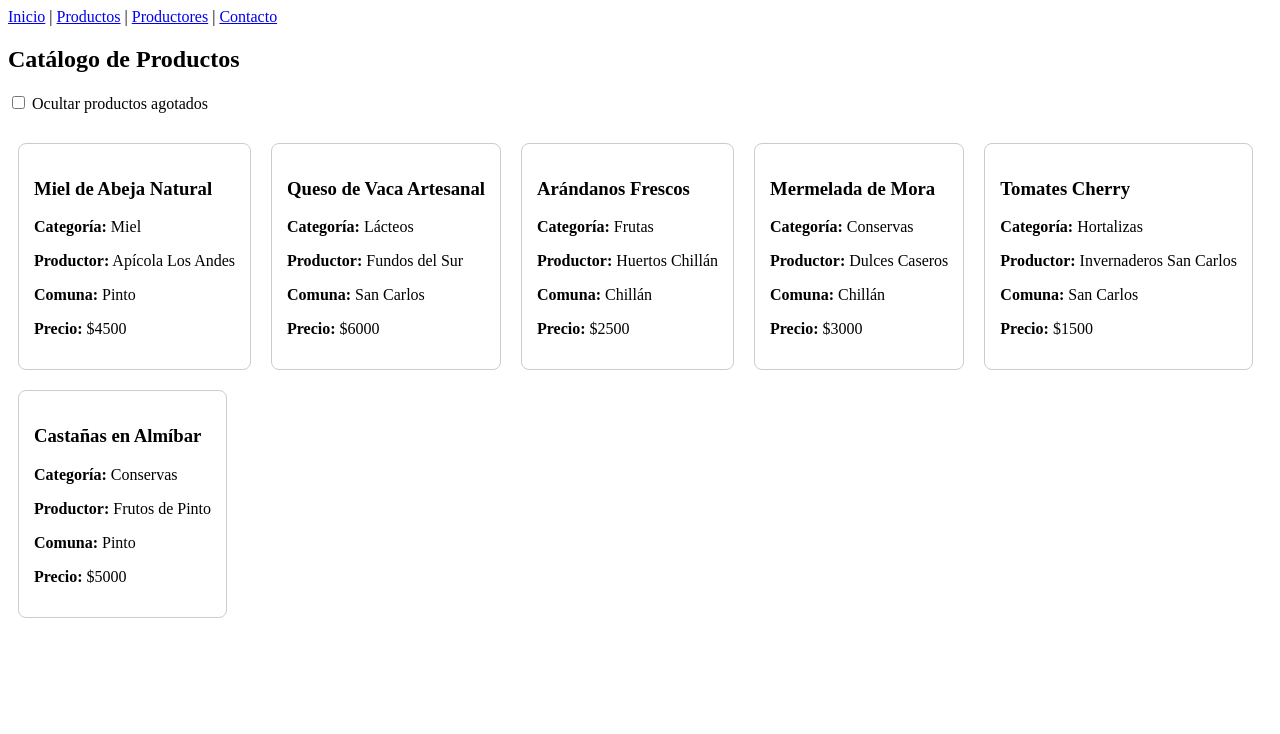
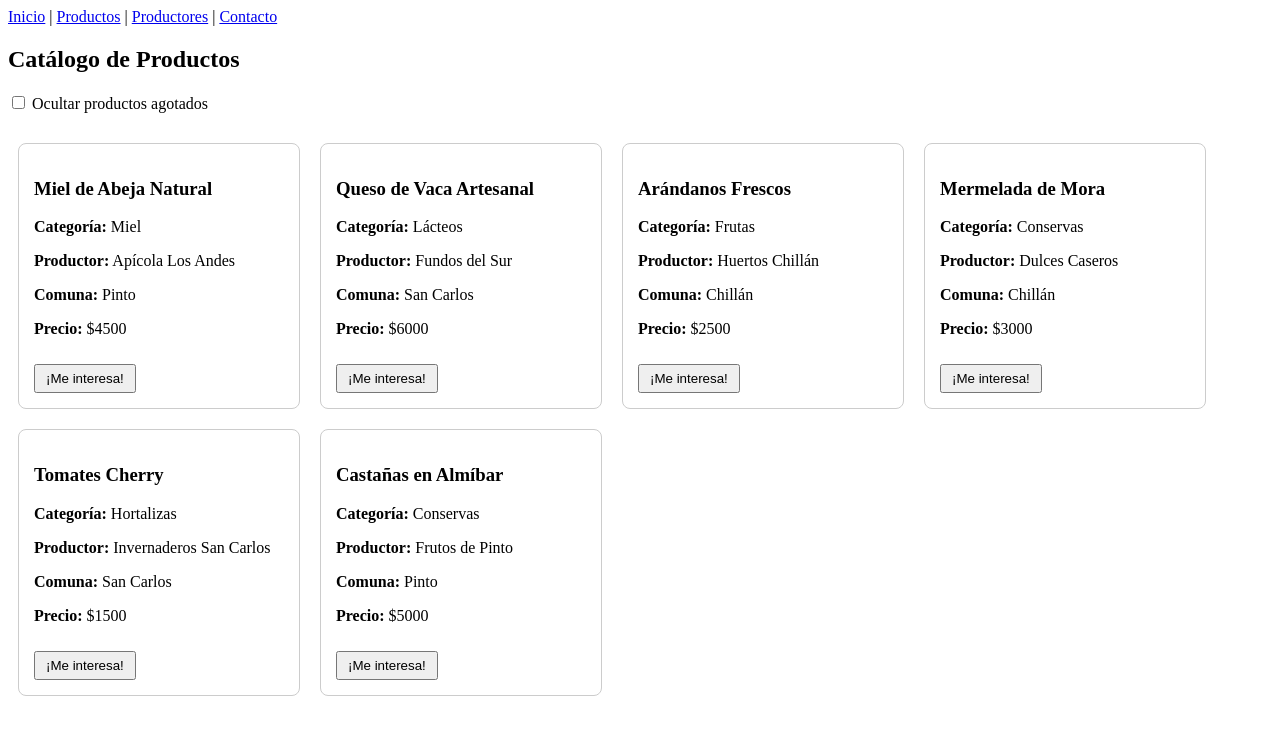
Before and after one commit to Cristobal784/IW600-NT1-Cristobal-Valdes, a Vue app: page /productos in a window 1280 px wide. Shown: the top 734 px of the page. Built offline with nearby package versions, Linux system fonts and the light colour scheme.

Commit message:
Parte D - Comunicacion mediante Emit

```diff
--- a/src/components/ProductoCard.vue
+++ b/src/components/ProductoCard.vue
@@ -1,15 +1,21 @@
 <template>
-  <div class="producto-card" style="border: 1px solid #ccc; padding: 15px; margin: 10px; border-radius: 8px;">
+  <div class="producto-card" style="border: 1px solid #ccc; padding: 15px; margin: 10px; border-radius: 8px; width: 250px;">
     <h3>{{ nombre }}</h3>
     <p><strong>Categoría:</strong> {{ categoria }}</p>
     <p><strong>Productor:</strong> {{ productor }}</p>
     <p><strong>Comuna:</strong> {{ comuna }}</p>
     <p><strong>Precio:</strong> ${{ precio }}</p>
+
+    <button
+      @click="$emit('seleccionar-producto', nombre)"
+      style="margin-top: 10px; padding: 5px 10px; cursor: pointer;"
+    >
+      ¡Me interesa!
+    </button>
   </div>
 </template>
 
 <script setup>
-
 defineProps({
   nombre: String,
   categoria: String,
@@ -17,4 +23,6 @@ defineProps({
   comuna: String,
   precio: Number
 })
+
+defineEmits(['seleccionar-producto'])
 </script>
--- a/src/views/Productos.vue
+++ b/src/views/Productos.vue
@@ -1,6 +1,7 @@
 <template>
   <div>
     <h2>Catálogo de Productos</h2>
+
     <div style="margin-bottom: 20px;">
       <label>
         <input type="checkbox" v-model="mostrarSoloDisponibles">
@@ -8,7 +9,12 @@
       </label>
     </div>
 
+    <div v-if="mensajeInteres" style="background-color: #d4edda; color: #155724; padding: 15px; border-radius: 8px; margin-bottom: 20px;">
+      <strong>{{ mensajeInteres }}</strong>
+    </div>
+
     <div v-if="productosFiltrados.length > 0" style="display: flex; flex-wrap: wrap;">
+      <!-- Agregamos el "listener" @seleccionar-producto que llama a la función registrarInteres -->
       <ProductoCard
         v-for="prod in productosFiltrados"
         :key="prod.id"
@@ -17,6 +23,7 @@
         :productor="prod.productor"
         :comuna="prod.comuna"
         :precio="prod.precio"
+        @seleccionar-producto="registrarInteres"
       />
     </div>
 
@@ -31,6 +38,11 @@ import { ref, computed } from 'vue'
 import ProductoCard from '../components/ProductoCard.vue'
 
 const mostrarSoloDisponibles = ref(false)
+const mensajeInteres = ref('') // Variable reactiva para el mensaje
+
+const registrarInteres = (nombreDelProducto) => {
+  mensajeInteres.value = `¡Excelente elección! Has manifestado interés en: ${nombreDelProducto}. Ve a la sección de Contacto para comunicarte con el productor.`
+}
 
 const listaProductos = ref([
   { id: 1, nombre: 'Miel de Abeja Natural', categoria: 'Miel', productor: 'Apícola Los Andes', comuna: 'Pinto', precio: 4500, disponible: true },
```
Also changed, not shown: 1 other file (tests, documents, lock files or other folders).
